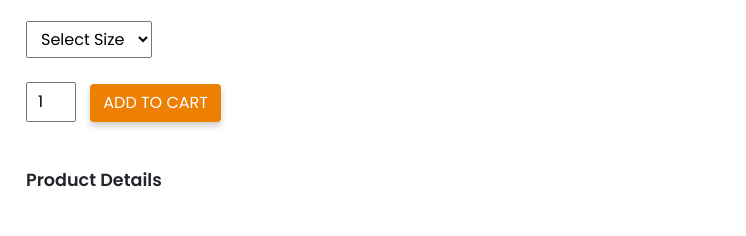
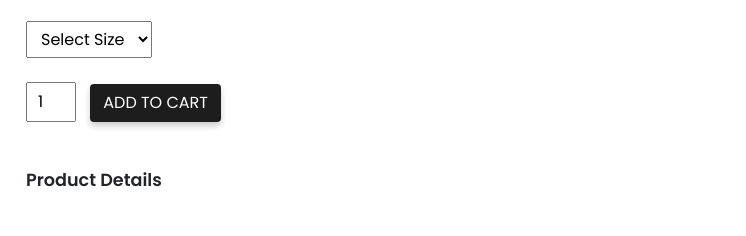
Before and after one commit to Codedecblackmoon/All_Christian_Brand, a plain HTML site: page product.html in a window 1280 px wide. Shown: the part 244-480 px from the top of the page, 534-1280 px from the left. Drawn offline with nearby package versions, Linux system fonts and the light colour scheme.

Commit message:
Update product.html

```diff
--- a/product.html
+++ b/product.html
@@ -33,7 +33,7 @@
             outline: none;
         }
         .btn{
-            background-color: #ed7f02;
+            background-codddlor: #ed7f02;
             opacity: 1;
             transition: 0.3s ease;
         }
```
